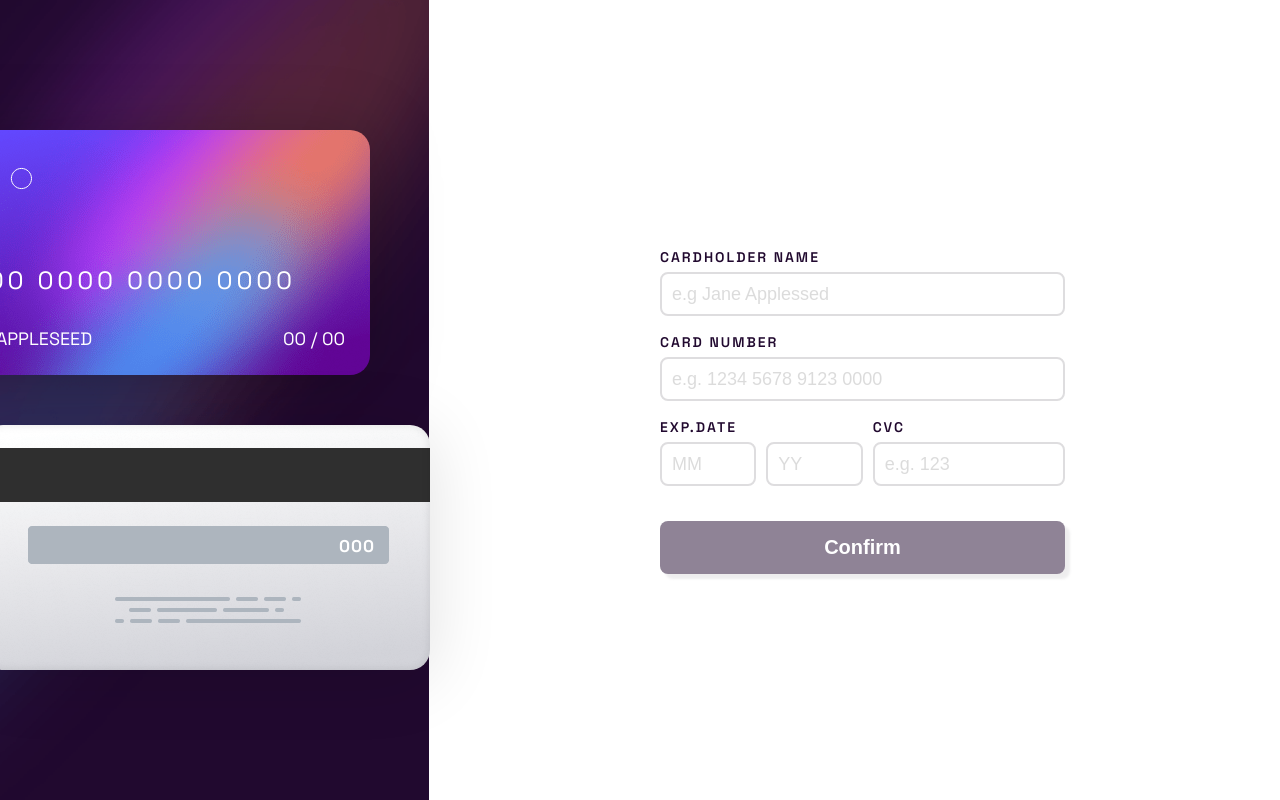
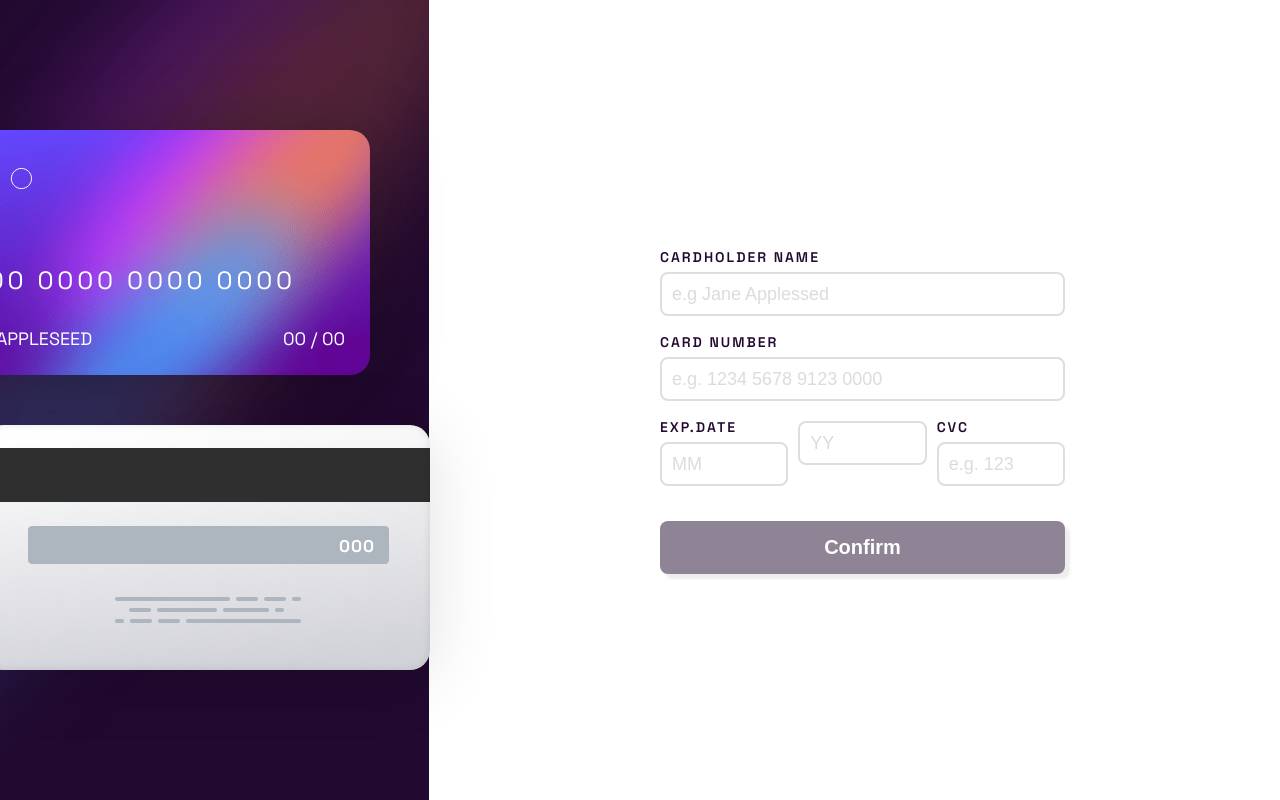
Before and after one commit to AdamGrodzki/react-hook-form, a Next.js app: page / in a window 1280 px wide. Built offline with nearby package versions, Linux system fonts and the light colour scheme.

Commit message:
add useContext isSubmitSuccesfull

```diff
--- a/app/page.tsx
+++ b/app/page.tsx
@@ -36,23 +36,8 @@ export default function Home() {
   });
 
   const {
-    register,
-    handleSubmit,
-    setValue,
-    control,
-    setError,
-    watch,
-    formState: {
-      errors,
-      isValid,
-      isDirty,
-      isSubmitSuccessful,
-      isSubmitted,
-      isSubmitting,
-    },
+    formState: { isSubmitSuccessful },
   } = formMethods;
-
-  const [isFormSubmitted, setFormSubmitted] = useState(false);
 
   return (
     <FormProvider {...formMethods}>
@@ -62,8 +47,8 @@ export default function Home() {
           <BackCard />
         </div>
         <div className={styles.form}>
-          {!isFormSubmitted && <Form setFormSubmitted={setFormSubmitted} />}
-          {isFormSubmitted && <div>{<Success />}</div>}
+          {!isSubmitSuccessful && <Form />}
+          {isSubmitSuccessful && <div>{<Success />}</div>}
         </div>
       </div>
     </FormProvider>
--- a/view/Form/form.module.scss
+++ b/view/Form/form.module.scss
@@ -10,15 +10,16 @@
 
     .wrapper{
         display: flex;
-        align-items: end;
+        justify-content: center;
+        align-items: center;
         gap: 10px;
     }
 
     .wrapperDate {
     display: flex;
-    align-items: end;
+    justify-content: center;
+    align-items: flex-start;
     gap: 10px;
-    width: 75%;
     }
 
     .wrapperCVC {
--- a/view/Form/form.tsx
+++ b/view/Form/form.tsx
@@ -8,24 +8,16 @@ import { useFormContext, SubmitHandler } from "react-hook-form";
 
 import { IFormInput } from "@/app/page";
 
-interface Props {
-  setFormSubmitted: (value: boolean) => void;
-}
-
-export const Form = ({ setFormSubmitted }: Props) => {
+export const Form = () => {
   const onSubmit: SubmitHandler<IFormInput> = (data, e) => {
     e?.preventDefault();
     console.log(data);
-    if (e?.type === "submit") setFormSubmitted(true);
   };
 
   const {
     handleSubmit,
-    formState: { isValid, isSubmitted, isDirty, isSubmitSuccessful},
+    formState: { isValid, isDirty },
   } = useFormContext<IFormInput>();
-
-  console.log("isSub", isSubmitted);
-  console.log("isSubmitSucc", isSubmitSuccessful);
 
   return (
     <form className={styles.form} onSubmit={handleSubmit(onSubmit)}>
```
